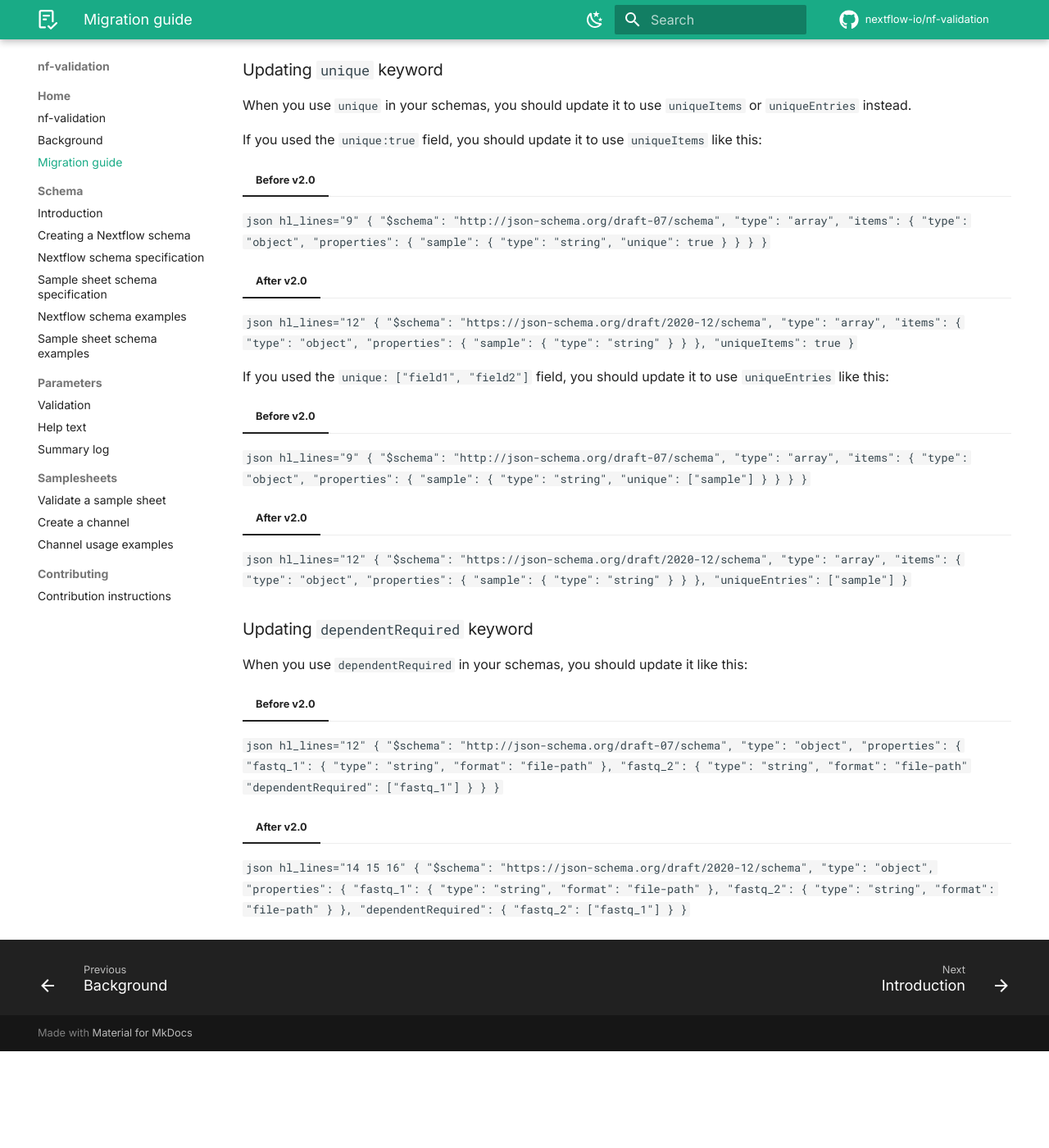
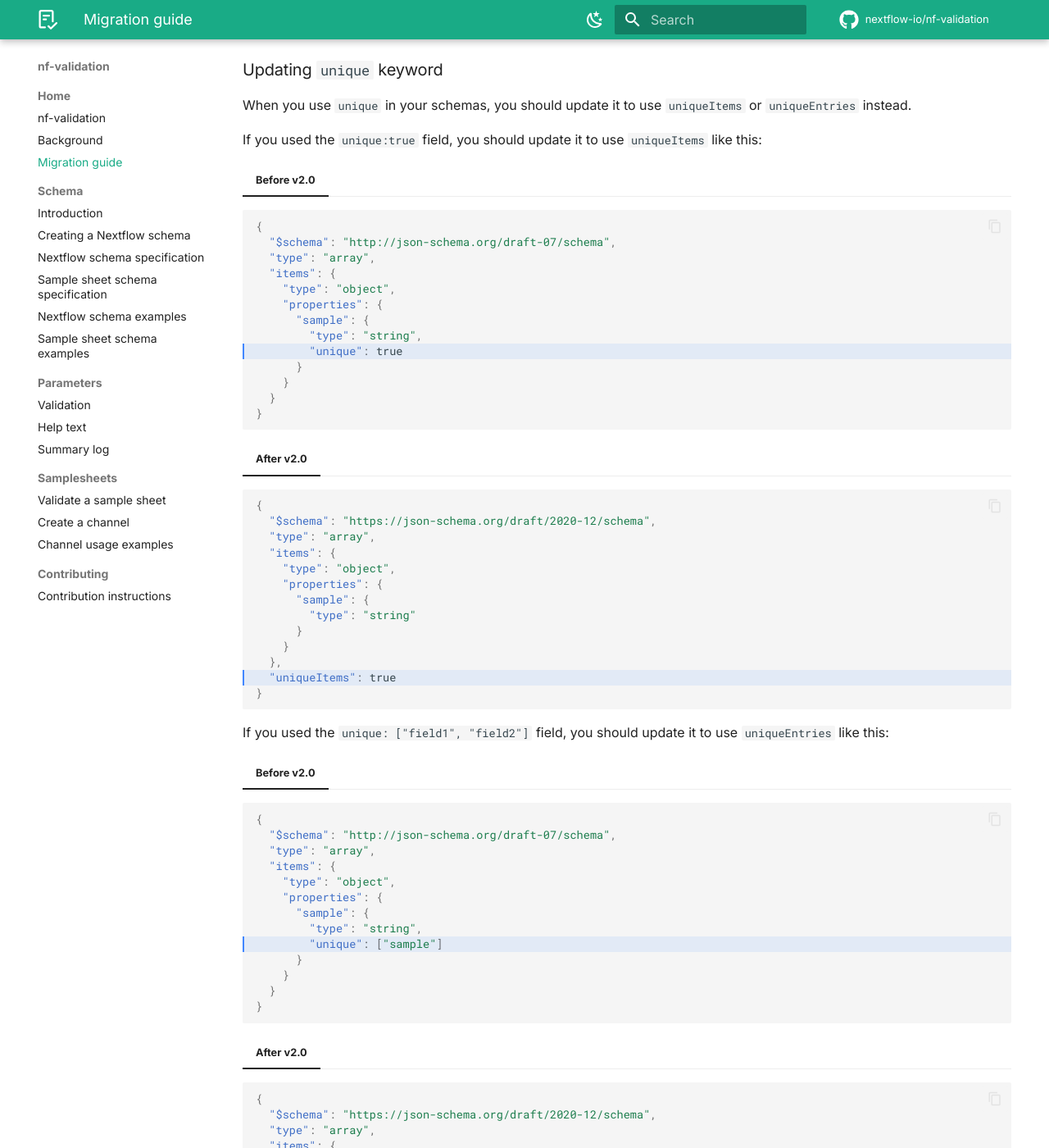
Before and after one commit to nextflow-io/nf-validation, an MkDocs documentation site: the page built from docs/migration_guide.md, in a window 1280 px wide and 1400 px high, scrolled down 1040 px. Shown: the whole window at 82% size. Built offline with MkDocs 1.6.1 and Material for MkDocs 9.7.7, drawn with Linux system fonts in a browser that asks for light colours; plug-ins that fetch from the network failed and are left out; comment, search, counter and statistics services are not loaded; the version menu is left out; before the commit the page ends 2322 px from its top, so only the background shows below that; some of the changed text lies outside the part shown.

Commit message:
format code blocks and admonitions

````diff
--- a/docs/migration_guide.md
+++ b/docs/migration_guide.md
@@ -30,8 +30,9 @@ sed -i -e 's/http:\/\/json-schema.org\/draft-07\/schema/https:\/\/json-schema.or
 This will replace the old schema draft specification (`draft-07`) by the new one (`2020-12`), and the old keyword `definitions` by the new notation `defs`.
 
 !!! note
-Repeat this command for every JSON schema you use in your pipeline. e.g. for the default samplesheet schema:
-`bash sed -i -e 's/http:\/\/json-schema.org\/draft-07\/schema/https:\/\/json-schema.org\/draft\/2020-12\/schema/g' -e 's/definitions/defs/g' assets/schema_input.json `
+
+  Repeat this command for every JSON schema you use in your pipeline. e.g. for the default samplesheet schema:
+  `bash sed -i -e 's/http:\/\/json-schema.org\/draft-07\/schema/https:\/\/json-schema.org\/draft\/2020-12\/schema/g' -e 's/definitions/defs/g' assets/schema_input.json `
 
 If you are using any special features in your schemas, you will need to update your schemas manually. Please refer to the [JSON Schema draft 2020-12 release notes](https://json-schema.org/draft/2020-12/release-notes) and [JSON schema draft 2019-09 release notes](https://json-schema.org/draft/2019-09/release-notes) for more information.
 
@@ -44,25 +45,115 @@ When you use `unique` in your schemas, you should update it to use `uniqueItems`
 If you used the `unique:true` field, you should update it to use `uniqueItems` like this:
 
 === "Before v2.0"
-`json hl_lines="9" { "$schema": "http://json-schema.org/draft-07/schema", "type": "array", "items": { "type": "object", "properties": { "sample": { "type": "string", "unique": true } } } } `
+  ```json hl_lines="9"
+  {
+    "$schema": "http://json-schema.org/draft-07/schema",
+    "type": "array",
+    "items": {
+      "type": "object",
+      "properties": {
+        "sample": {
+          "type": "string",
+          "unique": true
+        }
+      }
+    }
+  }
+  ```
 
 === "After v2.0"
-`json hl_lines="12" { "$schema": "https://json-schema.org/draft/2020-12/schema", "type": "array", "items": { "type": "object", "properties": { "sample": { "type": "string" } } }, "uniqueItems": true } `
+  ```json hl_lines="12"
+  {
+    "$schema": "https://json-schema.org/draft/2020-12/schema",
+    "type": "array",
+    "items": {
+      "type": "object",
+      "properties": {
+        "sample": {
+          "type": "string"
+        }
+      }
+    },
+    "uniqueItems": true
+  }
+  ```
 
 If you used the `unique: ["field1", "field2"]` field, you should update it to use `uniqueEntries` like this:
 
 === "Before v2.0"
-`json hl_lines="9" { "$schema": "http://json-schema.org/draft-07/schema", "type": "array", "items": { "type": "object", "properties": { "sample": { "type": "string", "unique": ["sample"] } } } } `
+  ```json hl_lines="9"
+  {
+    "$schema": "http://json-schema.org/draft-07/schema",
+    "type": "array",
+    "items": {
+      "type": "object",
+      "properties": {
+        "sample": {
+          "type": "string",
+          "unique": ["sample"]
+        }
+      }
+    }
+  }
+  ```
 
 === "After v2.0"
-`json hl_lines="12" { "$schema": "https://json-schema.org/draft/2020-12/schema", "type": "array", "items": { "type": "object", "properties": { "sample": { "type": "string" } } }, "uniqueEntries": ["sample"] } `
+  ```json hl_lines="12"
+  {
+    "$schema": "https://json-schema.org/draft/2020-12/schema",
+    "type": "array",
+    "items": {
+      "type": "object",
+      "properties": {
+        "sample": {
+          "type": "string"
+        }
+      }
+    },
+    "uniqueEntries": ["sample"]
+  }
+  ```
 
 ### Updating `dependentRequired` keyword
 
 When you use `dependentRequired` in your schemas, you should update it like this:
 
 === "Before v2.0"
-`json hl_lines="12" { "$schema": "http://json-schema.org/draft-07/schema", "type": "object", "properties": { "fastq_1": { "type": "string", "format": "file-path" }, "fastq_2": { "type": "string", "format": "file-path" "dependentRequired": ["fastq_1"] } } } `
+  ```json hl_lines="12"
+  {
+    "$schema": "http://json-schema.org/draft-07/schema",
+    "type": "object",
+    "properties": {
+      "fastq_1": {
+        "type": "string",
+        "format": "file-path"
+      },
+      "fastq_2": {
+        "type": "string",
+        "format": "file-path",
+        "dependentRequired": ["fastq_1"]
+      }
+    }
+  }
+  ```
 
 === "After v2.0"
-`json hl_lines="14 15 16" { "$schema": "https://json-schema.org/draft/2020-12/schema", "type": "object", "properties": { "fastq_1": { "type": "string", "format": "file-path" }, "fastq_2": { "type": "string", "format": "file-path" } }, "dependentRequired": { "fastq_2": ["fastq_1"] } } `
+  ```json hl_lines="14 15 16"
+  {
+    "$schema": "https://json-schema.org/draft/2020-12/schema",
+    "type": "object",
+    "properties": {
+      "fastq_1": {
+        "type": "string",
+        "format": "file-path"
+      },
+      "fastq_2": {
+        "type": "string",
+        "format": "file-path"
+      }
+    },
+    "dependentRequired": {
+      "fastq_2": ["fastq_1"]
+    }
+  }
+  ```
````
